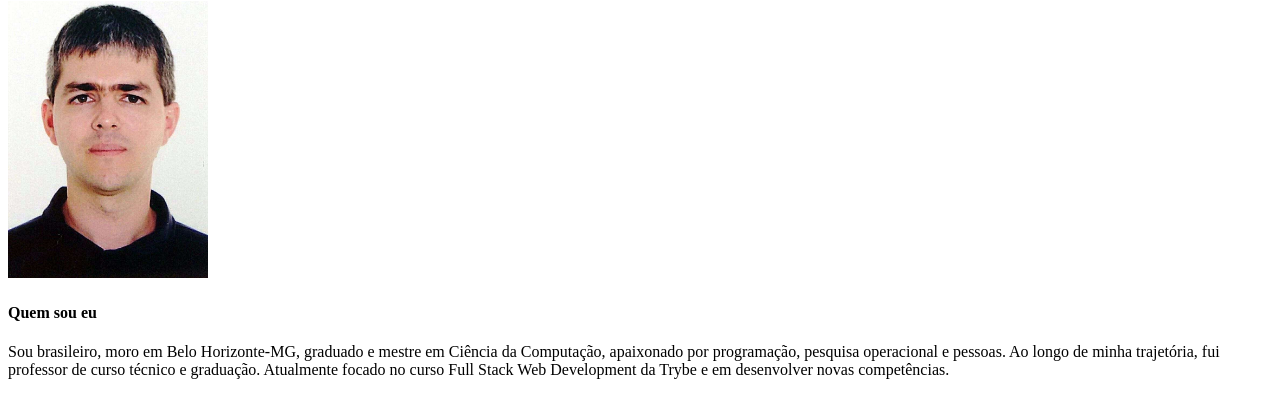
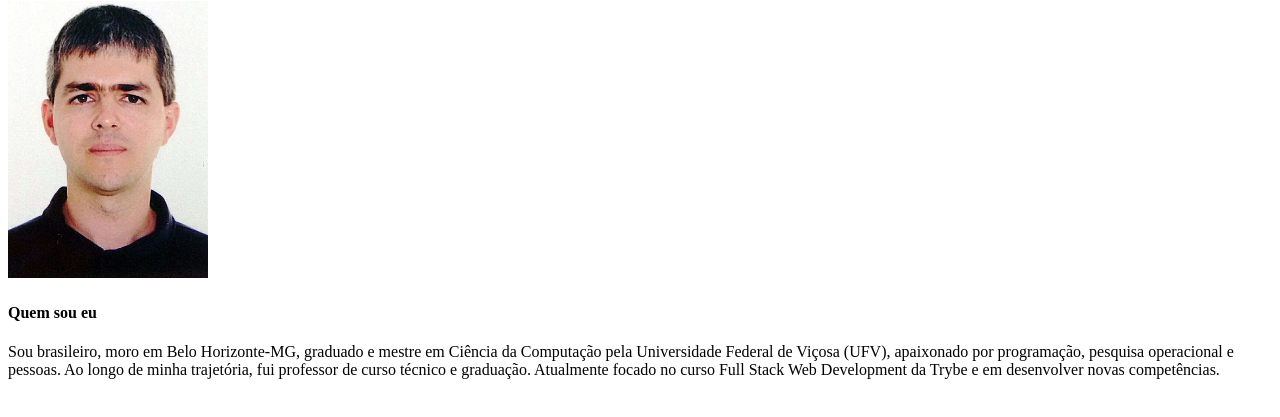
Before and after one commit to dangelo-silva-miranda/dangelo-silva-miranda.github.io, a plain HTML site: page index.html in a window 1280 px wide. Shown: the part 79-496 px from the top of the page. Drawn offline with Linux system fonts and the light colour scheme.

Commit message:
Atualiza a breve descrição em arquivo index.html com o nome da universidade.

```diff
--- a/index.html
+++ b/index.html
@@ -19,7 +19,7 @@
         Uma breve descrição sobre você, destacando algumas informações como nacionalidade e a cidade/estado onde mora;
     -->
     <h4>Quem sou eu</h4>
-    <p>Sou brasileiro, moro em Belo Horizonte-MG, graduado e mestre em Ciência da Computação, apaixonado por programação, pesquisa operacional e pessoas. Ao longo de minha trajetória, fui professor de curso técnico e graduação. Atualmente focado no curso Full Stack Web Development da Trybe e em desenvolver novas competências.</p>
+    <p>Sou brasileiro, moro em Belo Horizonte-MG, graduado e mestre em Ciência da Computação pela Universidade Federal de Viçosa (UFV), apaixonado por programação, pesquisa operacional e pessoas. Ao longo de minha trajetória, fui professor de curso técnico e graduação. Atualmente focado no curso Full Stack Web Development da Trybe e em desenvolver novas competências.</p>
     <!--
         Uma lista de habilidades que você possui, com destaque para aquela de que você mais se orgulha;
     -->
```
